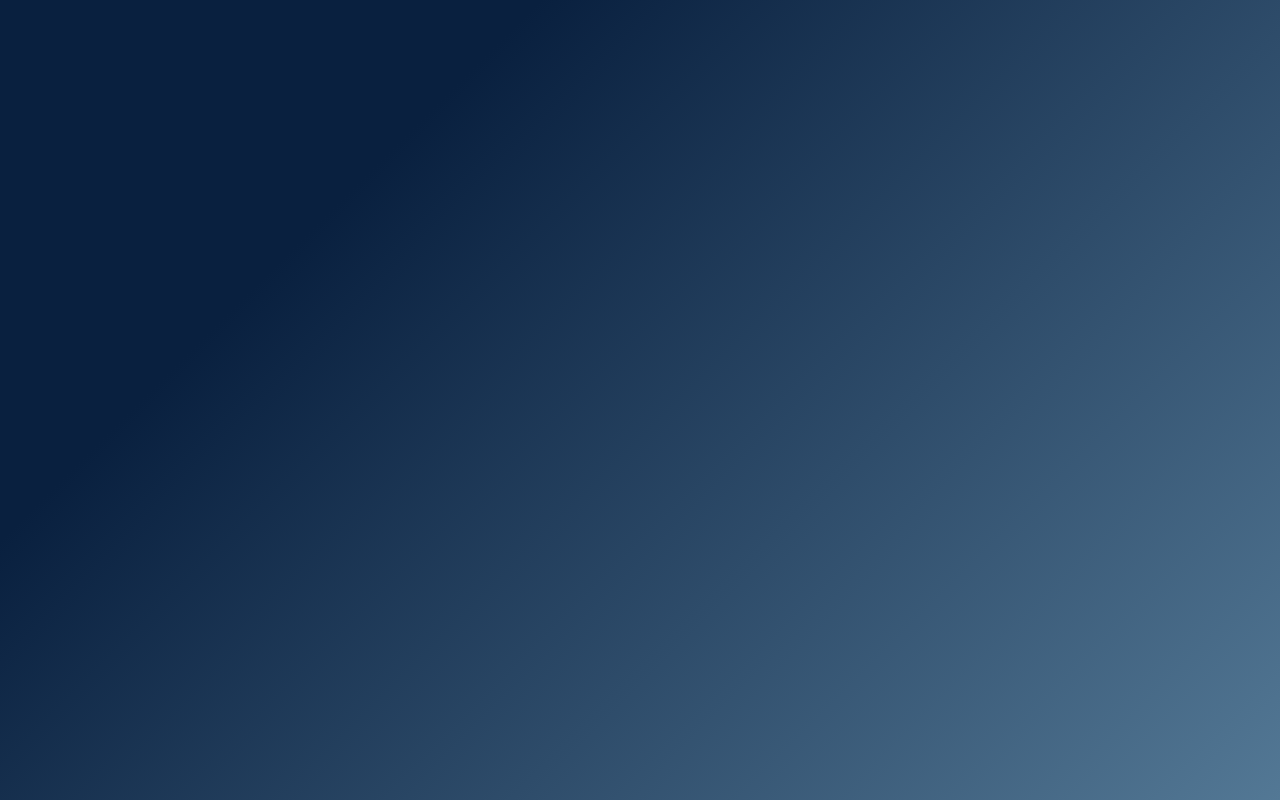
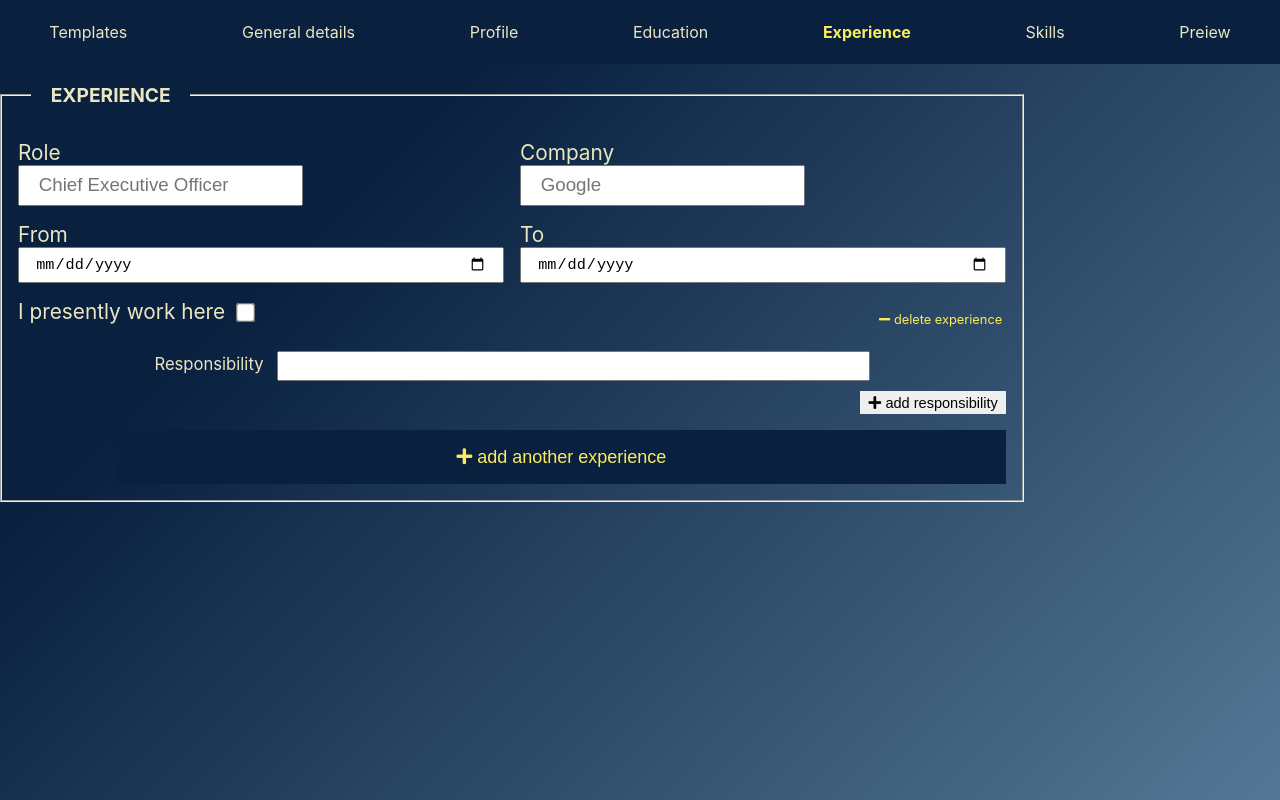
Before and after one commit to a-adeleye/cv-maker, a React (Create React App) app: page /experience in a window 1280 px wide. Before the commit this address had no page. Built offline with nearby package versions, Linux system fonts and the light colour scheme.

Commit message:
header completed ,

```diff
--- a/src/App.js
+++ b/src/App.js
@@ -4,20 +4,32 @@ import { BrowserRouter, Routes, Route } from "react-router-dom";
 import Landing from "./components/Landing";
 import Templates from "./components/Templates";
 import ResumeForm from "./components/ResumeForm";
+import GeneralDetails from "./components/GeneralDetails";
+import Profile from "./components/Profile";
+import Education from "./components/Education";
+import Experience from "./components/Experience";
+import Skills from "./components/Skills";
 import Preview from "./components/Preview";
+import Header from "./components/Header";
 
 function App() {
-
   return (
     <div className="App">
+
       <BrowserRouter basename="/">
+      <Header />
         <Routes>
           <Route path="/" element={<Landing />}></Route>
           <Route path="templates" element={<Templates />}></Route>
-          <Route path="resumeform" element={<ResumeForm />}></Route>
+          <Route path="generaldetails" element={<GeneralDetails />}></Route>
+          <Route path="profile" element={<Profile />}></Route>
+          <Route path="education" element={<Education />}></Route>
+          <Route path="experience" element={<Experience />}></Route>
+          <Route path="skills" element={<Skills />}></Route>
           <Route path="preview" element={<Preview />}></Route>
         </Routes>
       </BrowserRouter>
+
     </div>
   );
 }
--- a/src/components/Education.js
+++ b/src/components/Education.js
@@ -1,7 +1,7 @@
 import React from "react";
 import { nanoid } from "nanoid";
 
-export default function Education(props) {
+export default function Education() {
   const [education, setEducation] = React.useState([
     {
       id: nanoid(),
--- a/src/components/Experience.js
+++ b/src/components/Experience.js
@@ -10,11 +10,11 @@ export default function Experience() {
       yearFrom: "",
       yearTo: "",
       cw: false,
-      responsibilities: [""],
+      responsibilities: [],
     },
   ]);
 
-  console.log(experience);
+  const [tempResp, setTempResp] = React.useState({ id: "", text: "" });
 
   function handleChange(e) {
     const { id, name, value, type } = e.target;
@@ -28,21 +28,11 @@ export default function Experience() {
   }
 
   function handleResponsibility(e) {
-    const { id, name, value } = e.target;
-
-    function update(arr, name, value) {
-      let newArray = [...arr.responsibilities];
-      newArray.splice(name, 1, value);
-      return newArray;
-    }
-
-    setExperience((prevExp) =>
-      prevExp.map((exp) =>
-        exp.id === id
-          ? { ...exp, responsibilities: update(exp, name, value) }
-          : exp
-      )
-    );
+    console.log(e.target.id !== tempResp.id && tempResp.text);
+    const { value } = e.target;
+    setTempResp((prevRes) => {
+      return { ...prevRes, id: nanoid(), text: value };
+    });
   }
 
   function addExperience(e) {
@@ -55,25 +45,46 @@ export default function Experience() {
         yearFrom: "",
         yearTo: "",
         cw: false,
-        responsibilities: [""],
+        responsibilities: [],
       },
     ]);
   }
-
   function addResponsibility(e) {
     const { id } = e.target;
-    setExperience((prevEx) =>
-      prevEx.map((exp) =>
+    setExperience((prevExp) =>
+      prevExp.map((exp) =>
         exp.id === id
-          ? { ...exp, responsibilities: [...exp.responsibilities, ""] }
+          ? { ...exp, responsibilities: [...exp.responsibilities, tempResp] }
           : exp
       )
     );
   }
 
+  console.log(experience);
+
+  function value(e) {
+    console.log(e.target.id !== tempResp.id && tempResp.text);
+    return e.target.id !== tempResp.id && tempResp.text;
+  }
+
   function deleteExperience(e) {
+    setExperience((prevExp) => prevExp.filter((exp) => exp.id !== e.target.id));
+  }
+
+  function update(obj, name) {
+    let newArr = obj.responsibilities;
+    newArr.splice(name,1);
+    return {...obj,responsibilities: newArr}
+  }
+
+  function deleteResponsibility(e) {
+    const { id, name } = e.target;
     setExperience((prevExp) =>
-    prevExp.filter((exp) => exp.id !== e.target.id));
+      prevExp.map((item) =>
+        item.id === id
+          ? update(item,name) : item
+      )
+    );
   }
 
   const experienceInputs = experience.map((item) => (
@@ -133,8 +144,38 @@ export default function Experience() {
       <span id={item.id} onClick={deleteExperience}>
         <i className="fas fa-minus"></i> delete experience
       </span>
+
+      <div className="responsibilities">
+        <label key={item.id}>
+          Responsibility
+          <input
+            id={item.id}
+            type="text"
+            value={tempResp.text}
+            onChange={handleResponsibility}
+          ></input>
+        </label>
+
+        <button
+          id={item.id}
+          className="responsibility-button"
+          onClick={addResponsibility}
+        >
+          <i className="fas fa-plus"></i> add responsibility
+        </button>
+        {item.responsibilities.map((responsibility, index) => (
+          <li key={nanoid()} id={item.id}>
+            {responsibility.text}
+            <span id={item.id} name={index} onClick={deleteResponsibility}>
+              <i className="fas fa-minus"></i> delete
+            </span>
+          </li>
+        ))}
+      </div>
     </div>
   ));
+
+  console.log(experience.responsibilities)
 
   return (
     <section className="experience">
--- /dev/null
+++ b/src/components/Header.js
@@ -0,0 +1,15 @@
+import { NavLink } from "react-router-dom"
+
+export default function Header() {
+    return(
+        <header>
+            <NavLink to="/templates" className={(navData) => (navData.isActive ? "active" : 'link')}>Templates</NavLink>
+            <NavLink to="/generaldetails" className={(navData) => (navData.isActive ? "active" : 'link')}>General details</NavLink>
+            <NavLink to="/profile" className={(navData) => (navData.isActive ? "active" : 'link')}>Profile</NavLink>
+            <NavLink to="/education" className={(navData) => (navData.isActive ? "active" : 'link')}>Education</NavLink>
+            <NavLink to="/experience" className={(navData) => (navData.isActive ? "active" : 'link')}>Experience</NavLink>
+            <NavLink to="/skills" className={(navData) => (navData.isActive ? "active" : 'link')}>Skills</NavLink>
+            <NavLink to="/preview" className={(navData) => (navData.isActive ? "active" : 'link')}>Preiew</NavLink>
+        </header>
+    )
+}
--- a/src/components/ResumeForm.js
+++ b/src/components/ResumeForm.js
@@ -5,6 +5,8 @@ import Education from "./Education";
 import Experience from "./Experience";
 import Skills from "./Skills";
 import { Link } from "react-router-dom";
+import { BrowserRouter, Routes, Route } from "react-router-dom";
+import Preview from "./Preview";
 
 function FormNavigation(props) {
   return (
@@ -39,16 +41,17 @@ export default function ResumeForm() {
 
   return (
     <section className="resumeform">
-      {formElement === 1 && <GeneralDetails />}
-      {formElement === 2 && <Profile />}
-      {formElement === 3 && <Education />}
-      {formElement === 4 && <Experience />}
-      {formElement === 5 && <Skills />}
-      <FormNavigation
-        formElement={formElement}
-        back={back}
-        next={next}
-      ></FormNavigation>
+      <h1>Here</h1>
+      <BrowserRouter>
+        <Routes>
+          <Route path="/generaldetails" element={<GeneralDetails />}></Route>
+          <Route path="/profile" element={<Profile />}></Route>
+          <Route path="/education" element={<Education />}></Route>
+          <Route path="/experiences" element={<Experience />}></Route>
+          <Route path="/skills" element={<Skills />}></Route>
+          <Route path="/preview" element={<Preview />}></Route>
+        </Routes>
+      </BrowserRouter>
     </section>
   );
 }
--- a/src/components/Templates.js
+++ b/src/components/Templates.js
@@ -1,33 +1,41 @@
-import { Link } from "react-router-dom";
+import { NavLink } from "react-router-dom"
 import typeOne from "../t1.jpg";
 import typeTwo from "../t2.jpg";
 import typeThree from "../t3.jpg";
 
 export default function Templates() {
-  const style = { color: "#ffffff", fontWeight: "bold", fontSize: "1.5em" };
+
+  let selectedTemplate = "typeOne";
+
+  function setActive(e) {
+    selectedTemplate = e.target.name;
+  }
+
+  const activeStyle = { color: "#fbec5c"};
+
   return (
     <section className="templates">
       <p className="templates--title ">Choose a template</p>
       <div className="templates-container">
-        <Link to="/resumeform" style={style}>
+        <NavLink to="/generaldetails" className='templates-link' name="typeOne" onClick={setActive} style = {selectedTemplate === "typeOne" ? activeStyle: null}>
           <div className="template">
             <p className="template--title">Type One</p>
             <img src={typeOne} alt="" />
           </div>
-        </Link>
-        <Link to="/resumeform" style={style}>
+        </NavLink>
+        <NavLink to="/generaldetails" className='templates-link' name="typeTwo" onClick={setActive} style = {selectedTemplate === "typeTwo" ? activeStyle: null}>
           <div className="template">
             <p className="template--title">Type Two</p>
             <img src={typeTwo} alt="" />
           </div>
-        </Link>
-        <Link to="/resumeform" style={style}>
+        </NavLink>
+        <NavLink to="/generaldetails" className='templates-link' name="typeThree" onClick={setActive} style = {selectedTemplate === "typeThree" ? activeStyle: null}>
           <div className="template">
             <p className="template--title">Type Three</p>
 
             <img src={typeThree} alt="" />
           </div>
-        </Link>
+        </NavLink>
       </div>
     </section>
   );
--- a/src/styles/App.css
+++ b/src/styles/App.css
@@ -8,6 +8,26 @@ html {
   background-color: #537895;
   min-height: 100vh;
   background-image: linear-gradient(315deg, #537895 0%, #09203f 74%);
+}
+
+header {
+  height: 4em;
+  background-color: #09203f;
+  display: flex;
+  align-items: center;
+  justify-content: space-around;
+  gap: 1em;
+}
+
+.link {
+  text-decoration: none;
+  color: #ebe6c1;
+}
+
+.active {
+  font-weight: bold;
+  color: #fbec5c;
+  text-decoration: none;
 }
 
 .landing-page,
@@ -51,13 +71,19 @@ html {
 }
 
 .templates {
-  gap: 2em;
   padding: 1em;
 }
 
 .templates--title {
   font-size: 1.5em;
   color: #ebe6c1;
+}
+
+.templates-link {
+  text-decoration: none;
+  color: #ffffff;
+  font-weight: bold;
+  font-size: 1.5em;
 }
 
 .templates-container {
@@ -221,12 +247,12 @@ textarea {
   text-align: center;
 }
 
-.responsibilityInputs label {
+.responsibilities label {
   font-size: 0.8em;
   display: block;
   margin-top: 0.5em;
 }
-.responsibilityInputs input {
+.responsibilities input {
   display: inline;
   font-size: 0.8em;
   margin-left: 1em;
@@ -236,6 +262,8 @@ textarea {
 .responsibility-button {
   margin-top: 0.7em;
   height: 1.6em;
+  margin-left: auto;
+  font-size: 0.7em;
 }
 
 .skills-list {
@@ -247,6 +275,11 @@ textarea {
   margin-left: 1em;
   cursor: pointer;
   font-size: 0.8em;
+}
+
+.experience-list {
+  margin-left: 1.4em;
+  color: #ebe6c1;
 }
 
 .preview {
```
